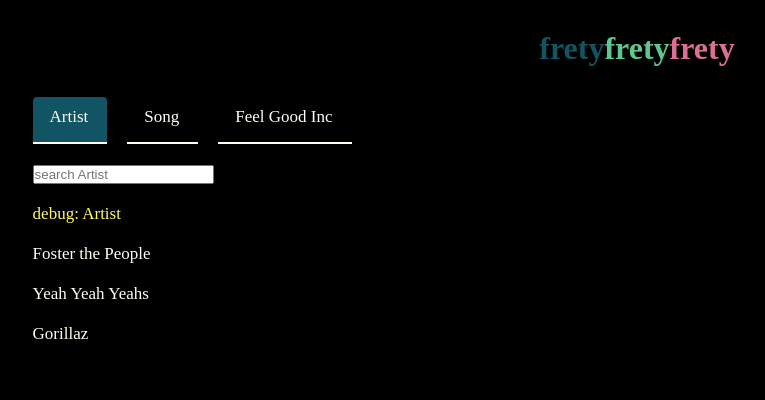
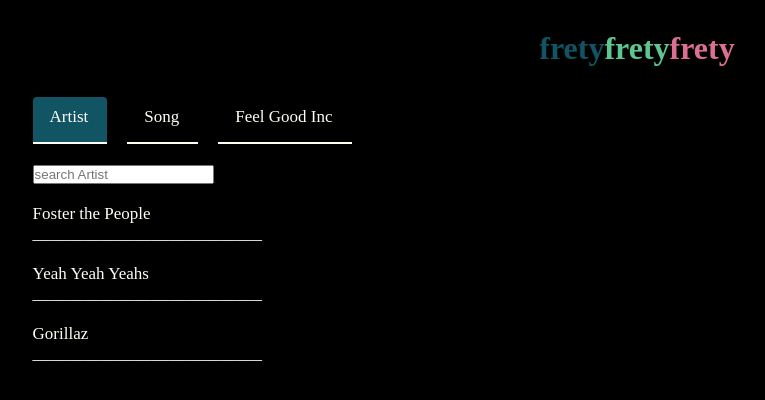
Before and after one commit to velazmig3200/frety-root, a React app: page / in a window 1280 px wide. Both pictures are taken after a click on the element "Artist". Shown: the top 400 px of the page, without its empty margins (3-768 px from the left). Built offline with nearby package versions, Linux system fonts and the light colour scheme.

Commit message:
get random items
setting up PageDisplay component to get random items.

```diff
--- a/src/components/PageDisplay.js
+++ b/src/components/PageDisplay.js
@@ -17,10 +17,11 @@ class PageDisplay extends Component {
 		} else {
 			for (let i = 0; i < this.result.length; i++) {
 				this.elements[i] = (
-					<section key={Math.random()} style={{ color: "var(--white" }}>
+					<div key={Math.random()}>
 						<br />
 						<p>{this.result[i]}</p>
-					</section>
+						<p>___________________________</p>
+					</div>
 				);
 			}
 			return this.elements;
@@ -38,10 +39,11 @@ class PageDisplay extends Component {
 		} else {
 			for (let i = 0; i < this.result.length; i++) {
 				this.elements[i] = (
-					<section key={Math.random()} style={{ color: "var(--white" }}>
+					<div key={Math.random()}>
 						<br />
 						<p>{this.result[i]}</p>
-					</section>
+						<p>___________________________</p>
+					</div>
 				);
 			}
 			return this.elements;
@@ -51,16 +53,13 @@ class PageDisplay extends Component {
 	render() {
 		const { Artist, Song, dataPointer } = this.props;
 		this.result = [];
+		this.elements = [];
 		if (dataPointer == Song) {
 			this.randomSongItem(4);
 			return (
 				<section>
 					<input className={cc("page", "searchBar")} placeholder={`search ${dataPointer}`} />
 					<br />
-					<section style={{ color: "var(--highlight2" }}>
-						<br />
-						<p>debug: {dataPointer}</p>
-					</section>
 					{this.elements}
 				</section>
 			);
@@ -70,10 +69,6 @@ class PageDisplay extends Component {
 				<section>
 					<input className={cc("page", "searchBar")} placeholder={`search ${dataPointer}`} />
 					<br />
-					<section style={{ color: "var(--highlight2" }}>
-						<br />
-						<p>debug: {dataPointer}</p>
-					</section>
 					{this.elements}
 				</section>
 			);
```
Also changed, not shown: dataFlow.txt, 1 other file (tests, documents, lock files or other folders).
